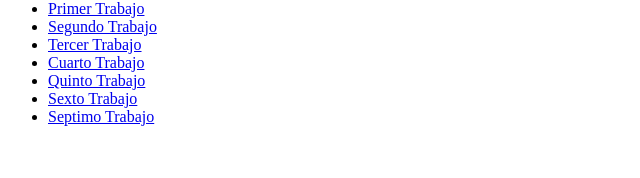
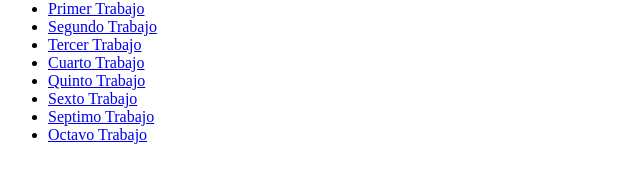
Before and after one commit to Mateo-Benitez/plataformas-moviles-entregas, a plain HTML site: page index.html in a window 1280 px wide. Shown: the part 114-292 px from the top of the page, without its empty margins (0-640 px from the left). Drawn offline with Linux system fonts and the light colour scheme.

Commit message:
Update index.html

```diff
--- a/index.html
+++ b/index.html
@@ -14,6 +14,7 @@
        <li><a href="tp-5/">Quinto Trabajo</a></li>
        <li><a href="tp-6/">Sexto Trabajo</a></li>
        <li><a href="tp-7/">Septimo Trabajo</a></li>
+       <li><a href="tp-8/">Octavo Trabajo</a></li>
      </ul>
    </body>
 </html>
```
